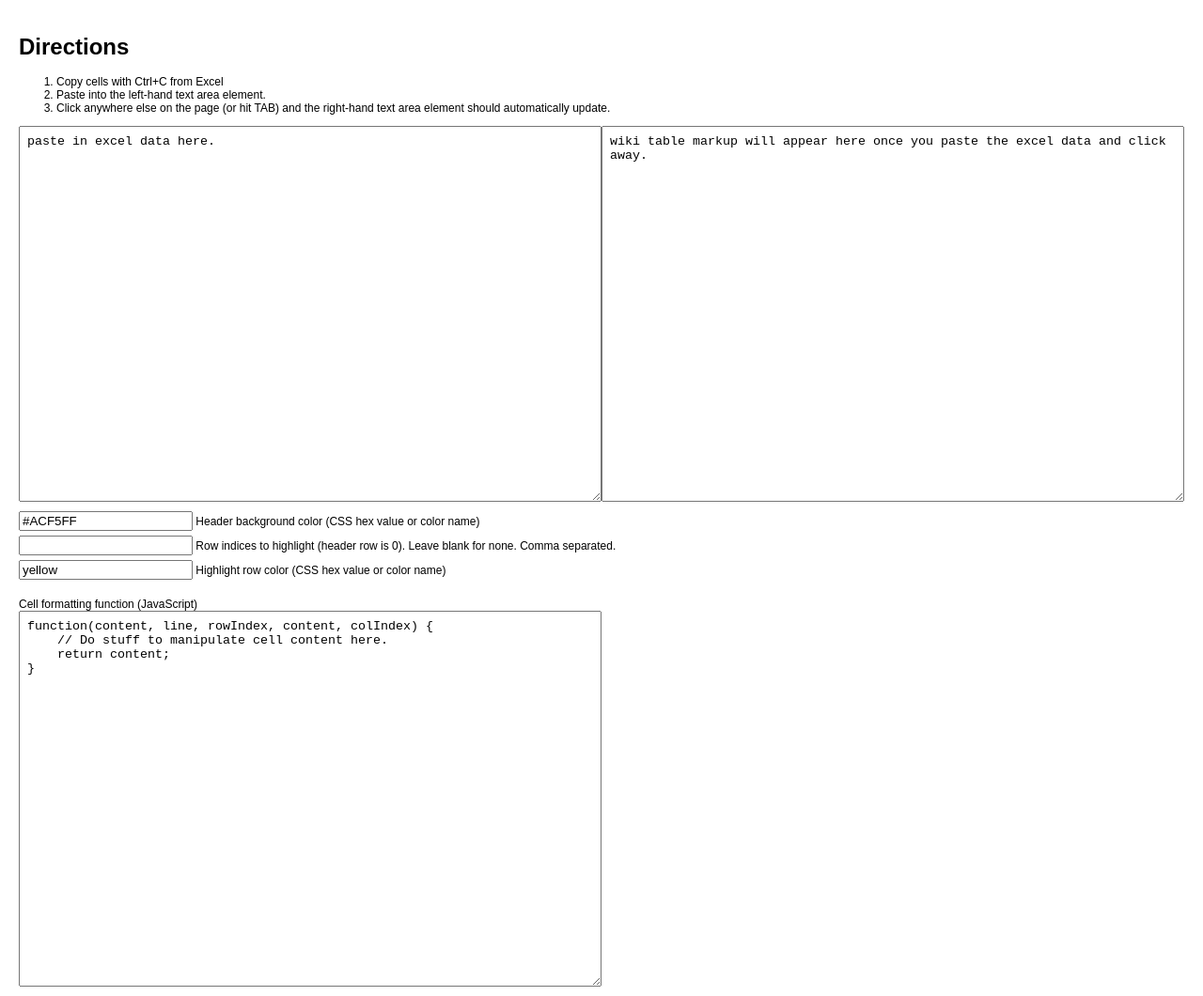
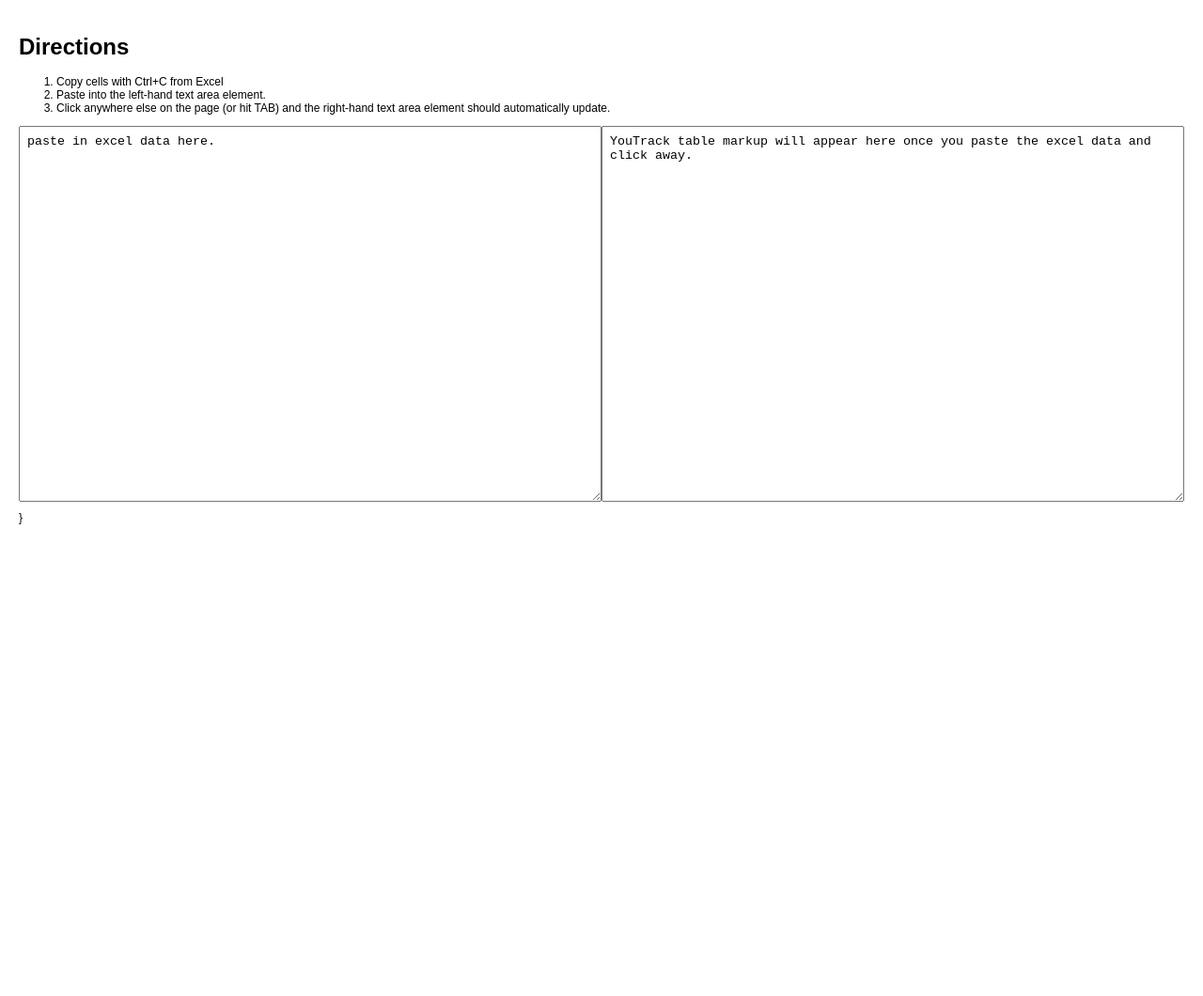
Before and after one commit to lkiii/excel2youtrack, a plain HTML site: page index.html in a window 1280 px wide. Shown: the whole page at 94% size. After the commit the page ends 800 px from the top, so only its background shows below. Drawn offline with Linux system fonts and the light colour scheme.

Commit message:
html updates

```diff
--- a/index.html
+++ b/index.html
@@ -1,17 +1,19 @@
 <!doctype html>
 <html>
+
 <head>
     <meta charset="utf-8">
-    <title>excel2wiki</title>
+    <title>excel2youtrack</title>
     <link rel="stylesheet" href="style.css" title="" type="text/css" />
     <style type="text/css" media="all">
         body {
-        font-family:Arial,sans-serif;
-        font-size:12px;
-        padding:20px;
+            font-family: Arial, sans-serif;
+            font-size: 12px;
+            padding: 20px;
         }
     </style>
 </head>
+
 <body>
     <h1>Directions</h1>
     <p>
@@ -24,22 +26,11 @@
     </p>
 
     <textarea id="excel-input">paste in excel data here.</textarea>
-    <textarea id="wiki-output">wiki table markup will appear here once you paste the excel data and click away.</textarea>
-    <input id="header-background-color" type="text" value="#ACF5FF" >
-    <label for="">Header background color (CSS hex value or color name)</label><br>
-
-    <input id="highlight-rows" type="text" value="" >
-    <label for="">Row indices to highlight (header row is 0). Leave blank for none. Comma separated.</label><br>
-
-    <input id="highlight-rows-color" type="text" value="yellow" >
-    <label for="">Highlight row color (CSS hex value or color name)</label><br>
-
-    <br><label for="">Cell formatting function (JavaScript)</label><br>
-    <textarea id="cell-formatting-function">function(content, line, rowIndex, content, colIndex) {
-    // Do stuff to manipulate cell content here.
-    return content;
+    <textarea
+        id="wiki-output">YouTrack table markup will appear here once you paste the excel data and click away.</textarea>
     }</textarea>
 
     <script src="main.js" type="text/javascript" charset="utf-8"></script>
 </body>
+
 </html>
```
Lines whose indentation alone changed are shown as unchanged.
